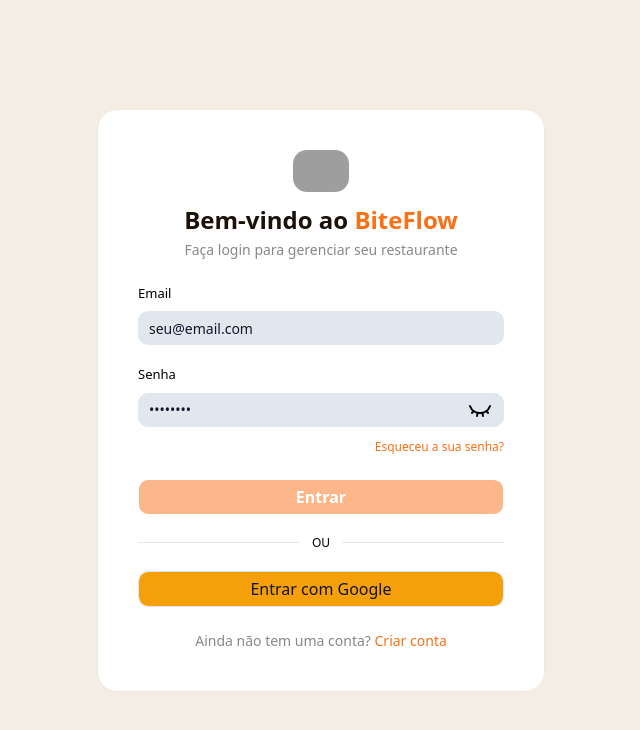
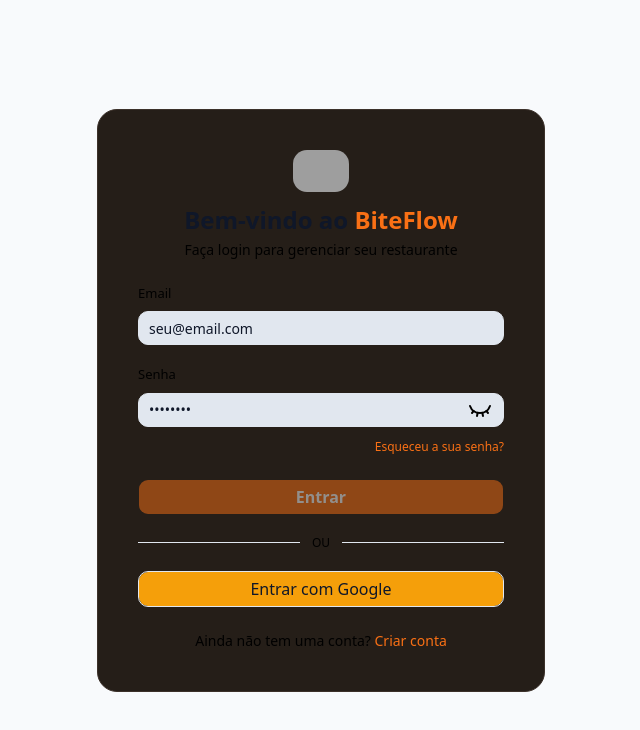
Before and after one commit to lucas-ribeiro03/biteflow, a Next.js app: page /login in a window 1280 px wide. Shown: the top 730 px of the page, without its empty margins (319-959 px from the left). Built offline with nearby package versions, Linux system fonts and the light colour scheme; no server answers; grey boxes are pictures that could not be loaded.

Commit message:
style: stylle changes

```diff
--- a/components/Login.tsx
+++ b/components/Login.tsx
@@ -7,42 +7,15 @@
 
 const Login = () => {
   return (
-    // <div className="w-full h-screen flex items-center justify-center">
-    //   <ToastContainer position="top-center" pauseOnHover={false} />
-    //   <div className="bg-white rounded-xl p-4 flex flex-col items-center gap-4 w-2xl">
-    //     <div>
-    //       <h1 className="text-2xl text-center">
-    //         Faça login <br />
-    //         <span className="text-primary text-center font-bold">BiteFlow</span>
-    //       </h1>
-    //       <Image
-    //         src={"/images/biteflow-logo.png"}
-    //         width={200}
-    //         height={200}
-    //         alt="Logo"
-    //       />
-    //       <p className="text-center">
-    //         Ainda não tem uma conta? <br />
-    //         <a
-    //           href=""
-    //           className="text-primary hover:underline transition duration-300"
-    //         >
-    //           Crie sua conta
-    //         </a>
-    //       </p>
-    //     </div>
-    //     <LoginForm />
-    //   </div>
-    // </div>
-
-    <div
-      className="w-full min-h-screen flex items-center justify-center"
-      style={{ background: "#f4ede4" }}
-    >
-      <ToastContainer position="top-center" pauseOnHover={false} />
+    <div className="w-full min-h-screen flex items-center justify-center bg-background">
+      <ToastContainer position="top-center" pauseOnHover={false} theme="dark" />
       <div
-        className="bg-white flex flex-col items-center gap-6 w-full max-w-md p-10"
-        style={{ borderRadius: "20px", border: "1px solid #f0e8df" }}
+        className="flex flex-col items-center gap-6 w-full max-w-md p-10"
+        style={{
+          background: "hsl(25 20% 12%)",
+          borderRadius: "20px",
+          border: "1px solid hsl(25 18% 20%)",
+        }}
       >
         <div className="flex flex-col items-center gap-1 w-full">
           <Image
@@ -52,20 +25,17 @@
             alt="Logo"
             style={{ borderRadius: "14px" }}
           />
-          <h1
-            className="text-2xl font-bold text-center mt-2"
-            style={{ fontFamily: "var(--font-sans)", color: "#1a1208" }}
-          >
+          <h1 className="text-2xl font-bold text-center mt-2 text-foreground">
             Bem-vindo ao <span className="text-primary">BiteFlow</span>
           </h1>
-          <p className="text-center text-sm" style={{ color: "#888" }}>
+          <p className="text-center text-sm text-muted-foreground">
             Faça login para gerenciar seu restaurante
           </p>
         </div>
 
         <LoginForm />
 
-        <p className="text-sm text-center" style={{ color: "#888" }}>
+        <p className="text-sm text-center text-muted-foreground">
           Ainda não tem uma conta?{" "}
           <Link
             href="/register"
```
